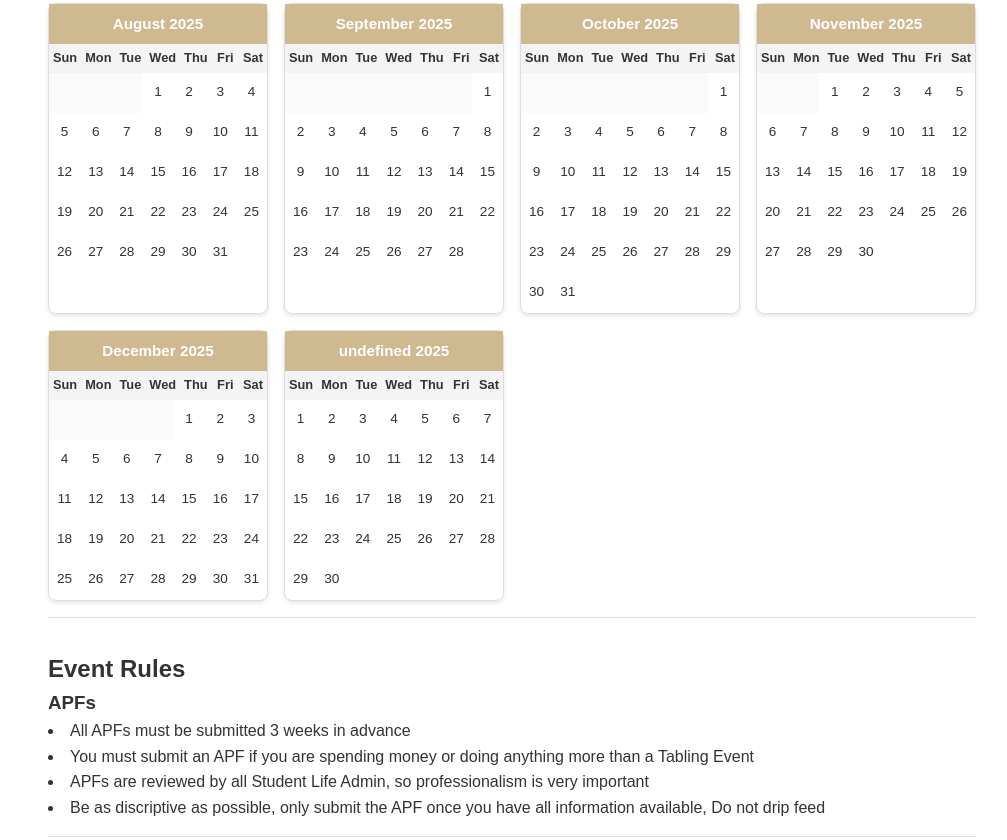
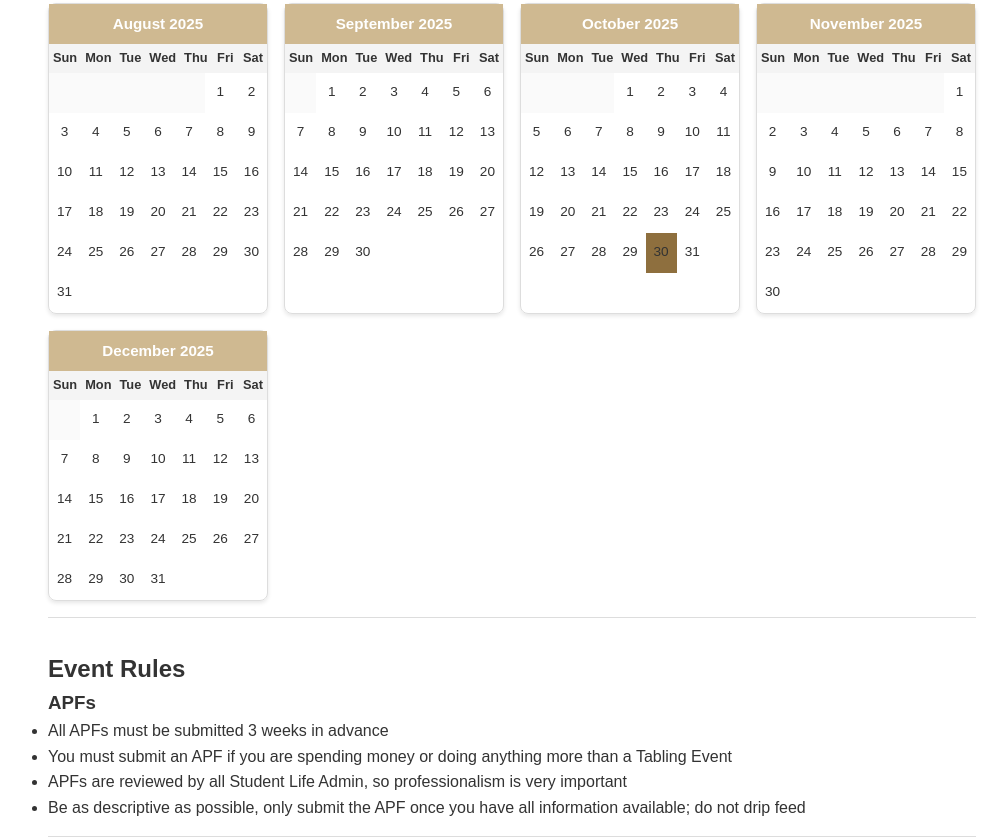
Before and after one commit to purdue-sg/purdue-sg.github.io, a plain HTML site: page events.html in a window 1280 px wide. Shown: the part 208-1048 px from the top of the page, without its empty margins (128-1135 px from the left). Drawn offline with Linux system fonts and the light colour scheme.

Commit message:
Fix fall calendar month mapping and tidy event rules markup

```diff
--- a/events.html
+++ b/events.html
@@ -44,13 +44,13 @@
 
         <section id="Event-Rules">
             <h2>Event Rules</h2>
-                <td><h3>APFs</h3></td>
-                <u1>
+                <h3>APFs</h3>
+                <ul>
                     <li>All APFs must be submitted 3 weeks in advance</li>
                     <li>You must submit an APF if you are spending money or doing anything more than a Tabling Event</li>
                     <li>APFs are reviewed by all Student Life Admin, so professionalism is very important</li>
-                    <li>Be as discriptive as possible, only submit the APF once you have all information available, Do not drip feed</li>
-                </u1>
+                    <li>Be as descriptive as possible, only submit the APF once you have all information available; do not drip feed</li>
+                </ul>
         </section>
 
 
--- a/js/calendar.js
+++ b/js/calendar.js
@@ -9,6 +9,8 @@ document.addEventListener('DOMContentLoaded', () => {
     const monthNames = [
       'August','September','October','November','December'
     ];
+    const startMonth = 7; // August is month index 7 (0-based)
+    const monthsToShow = monthNames.length;
     const weekdays = ['Sun','Mon','Tue','Wed','Thu','Fri','Sat'];
     const year = new Date().getFullYear();
 
@@ -19,9 +21,10 @@ document.addEventListener('DOMContentLoaded', () => {
     }
     console.log('✅ Found calendar container, rendering for year', year);
 
-    for (let m = 0; m < 6; m++) {
-      const firstDay   = new Date(year, m, 1).getDay();
-      const daysInMonth = new Date(year, m + 1, 0).getDate();
+    for (let m = 0; m < monthsToShow; m++) {
+      const monthIndex = startMonth + m;
+      const firstDay   = new Date(year, monthIndex, 1).getDay();
+      const daysInMonth = new Date(year, monthIndex + 1, 0).getDate();
 
       // build month card
       const monthEl = document.createElement('div');
@@ -60,7 +63,7 @@ document.addEventListener('DOMContentLoaded', () => {
 
         const isoDate = [
           year,
-          String(m + 1).padStart(2, '0'),
+          String(monthIndex + 1).padStart(2, '0'),
           String(d).padStart(2, '0')
         ].join('-');
 
```
